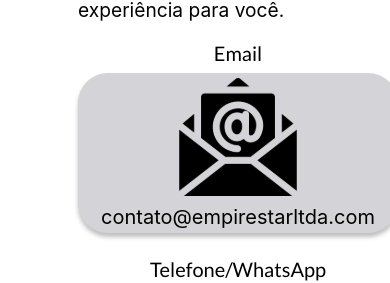
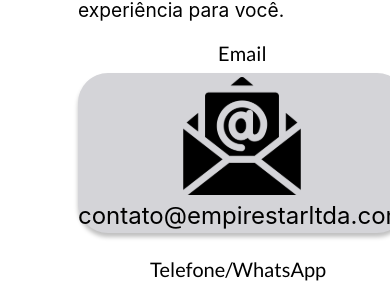
Before and after one commit to empirestarltda/landingpage, a React (Create React App) app in the folder es_landingpage/: page /contato in a window 390 px wide. Shown: the part 431-714 px from the top of the page. Built offline with nearby package versions, Linux system fonts and the light colour scheme.

Commit message:
Melhorar responsividade dos contatos

```diff
--- a/es_landingpage/src/components/Contato/styles.ts
+++ b/es_landingpage/src/components/Contato/styles.ts
@@ -9,6 +9,7 @@ export const Container = styled.div `
     text-align: justify;
     #exemplo{
         display: flex;
+        width: 95%;
         flex-direction: column;
         text-align: center;
         font-size: 1.75rem;
@@ -18,7 +19,7 @@ export const Container = styled.div `
         #fundo{
             display: flex;
             flex-direction: row;
-            width: 35rem;
+            width:100%;
             height: 10rem;
             background: #D4D4D8;
             box-shadow: 0px 4px 4px rgba(0, 0, 0, 0.25);
@@ -34,6 +35,9 @@ export const Container = styled.div `
 
                 }
                 }
+            @media (max-width: 1440px){
+                flex-direction: column;
+            }
             @media (max-width: 500px) {
                 flex-direction: column;
                 width: fit-content;
@@ -46,6 +50,7 @@ export const Container = styled.div `
             }
         }
     #texto{
+        font-size: 1.5rem;
         text-indent: 2rem;
         margin: auto 5rem auto auto;
         @media (max-width: 500px) {
```
